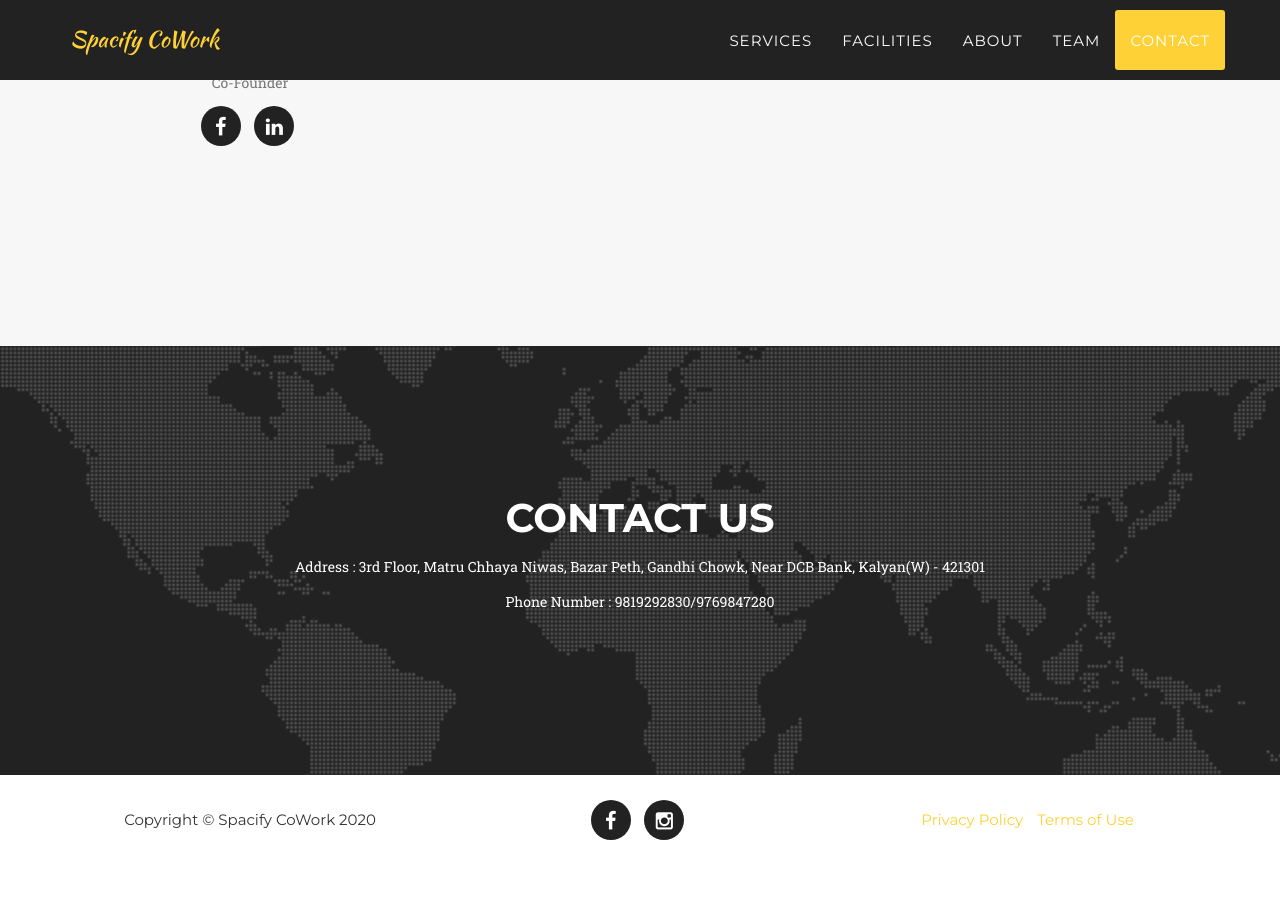
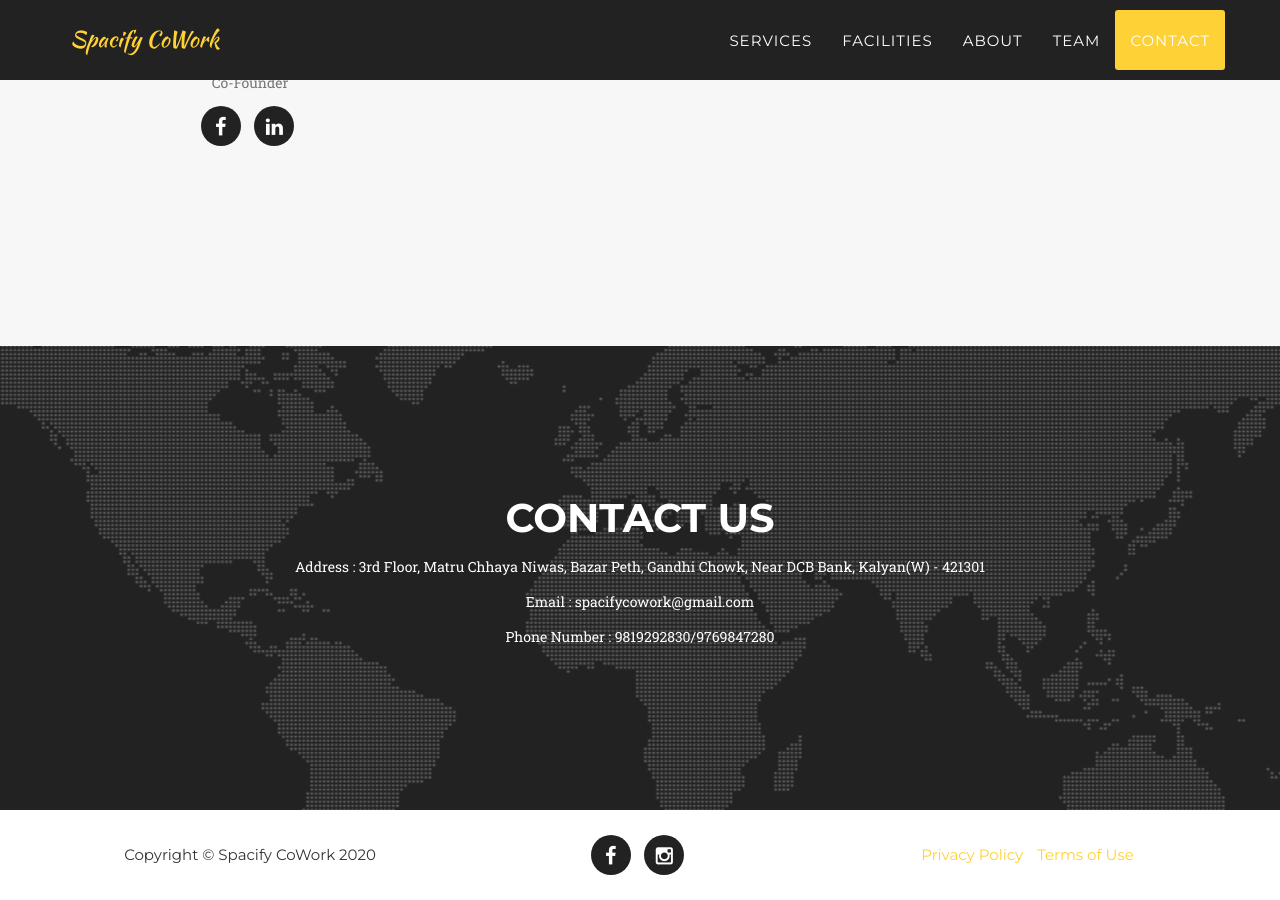
Before and after one commit to spacifycowork/home, a Jekyll site: the page built from index.html, in a window 1280 px wide and 900 px high, scrolled down 3535 px. Built offline with Jekyll 4.4.1, drawn with Linux system fonts in a browser that asks for light colours; some web fonts are replaced; before the commit the page ends 4400 px from its top, so only the background shows below that.

```diff
--- a/_includes/contact.html
+++ b/_includes/contact.html
@@ -4,6 +4,7 @@
                 <div class="col-lg-12 text-center">
                     <h2 class="section-heading">Contact Us</h2>
 					<p class="section-heading">Address : 3rd Floor, Matru Chhaya Niwas, Bazar Peth, Gandhi Chowk, Near DCB Bank, Kalyan(W) - 421301</p>
+					<p class="section-heading">Email : spacifycowork@gmail.com</p>
 					<p class="section-heading">Phone Number : 9819292830/9769847280</p>
                     <!--h3 class="section-subheading text-muted"></h3>-->
                 </div>
```
Also changed, not shown: favicon.ico.
